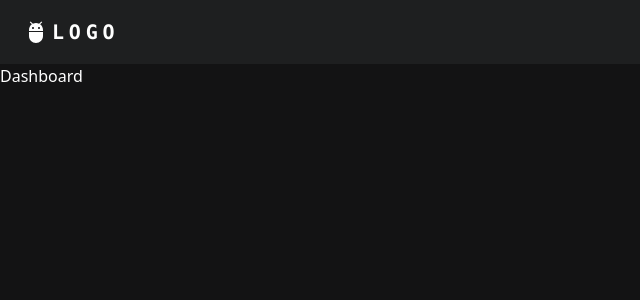
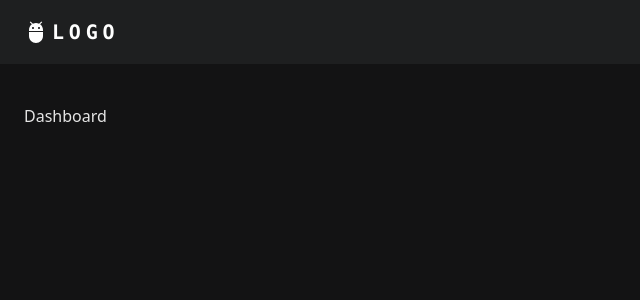
Before and after one commit to kalczugag/ecommerce, a React (Vite) app in the folder admin/: page / in a window 1280 px wide. Shown: the top 300 px of the page, without its empty margins (0-640 px from the left). Built offline with nearby package versions, Linux system fonts and the light colour scheme.

Commit message:
add navigation components

```diff
--- a/admin/src/assets/styles/app.css
+++ b/admin/src/assets/styles/app.css
@@ -2,5 +2,5 @@ html,
 body {
     height: 100%;
     background-color: #131314;
-    color: white;
+    color: #e5e5e5;
 }
--- a/admin/src/components/Header/index.tsx
+++ b/admin/src/components/Header/index.tsx
@@ -9,7 +9,6 @@ const Header = () => {
             sx={{
                 backgroundColor: "#1E1F20",
                 boxShadow: "none",
-                color: "white",
             }}
         >
             <Container maxWidth="xl">
--- /dev/null
+++ b/admin/src/components/Sidebar/SidebarItem.tsx
@@ -0,0 +1,22 @@
+import { Link } from "react-router-dom";
+
+interface SidebarItemProps {
+    props: {
+        title: string;
+        to: string;
+        icon: JSX.Element;
+    };
+}
+
+const SidebarItem = ({ props }: SidebarItemProps) => {
+    const { title, to, icon } = props;
+
+    return (
+        <Link to={to} className="flex flex-row space-x-4">
+            {icon}
+            <span>{title}</span>
+        </Link>
+    );
+};
+
+export default SidebarItem;
--- /dev/null
+++ b/admin/src/components/Sidebar/index.tsx
@@ -0,0 +1,22 @@
+const items = [
+    { title: "Dashboard", to: "/" },
+    { title: "Products", to: "/products" },
+    { title: "Customers", to: "/customers" },
+    { title: "Orders", to: "/orders" },
+    { title: "Total Earnings", to: "/earnings" },
+    { title: "Weekly Overview", to: "/overview?weekly" },
+    { title: "Monthly Overview", to: "/overview?monthly" },
+    { title: "Add Product", to: "/products/add" },
+];
+
+const Sidebar = () => {
+    return (
+        <div className="flex flex-col space-y-2">
+            {items.map((item, index) => (
+                <div></div>
+            ))}
+        </div>
+    );
+};
+
+export default Sidebar;
--- /dev/null
+++ b/admin/src/layouts/DefaultLayout/index.tsx
@@ -0,0 +1,19 @@
+import { Container } from "@mui/material";
+import { ReactNode } from "react";
+
+interface DefaultLayoutProps {
+    children: ReactNode;
+}
+
+const DefaultLayout = ({ children }: DefaultLayoutProps) => {
+    return (
+        <Container
+            maxWidth="xl"
+            sx={{ display: "flex", flexDirection: "column", marginY: "40px" }}
+        >
+            {children}
+        </Container>
+    );
+};
+
+export default DefaultLayout;
--- a/admin/src/layouts/Layout/index.tsx
+++ b/admin/src/layouts/Layout/index.tsx
@@ -9,7 +9,7 @@ const Layout = ({ children }: LayoutProps) => {
     return (
         <div>
             <Header />
-            {children}
+            <div className="flex flex-row">{children}</div>
         </div>
     );
 };
--- a/admin/src/pages/Dashboard/index.tsx
+++ b/admin/src/pages/Dashboard/index.tsx
@@ -1,5 +1,7 @@
+import DefaultLayout from "../../layouts/DefaultLayout";
+
 const Dashboard = () => {
-    return <div>Dashboard</div>;
+    return <DefaultLayout>Dashboard</DefaultLayout>;
 };
 
 export default Dashboard;
```
